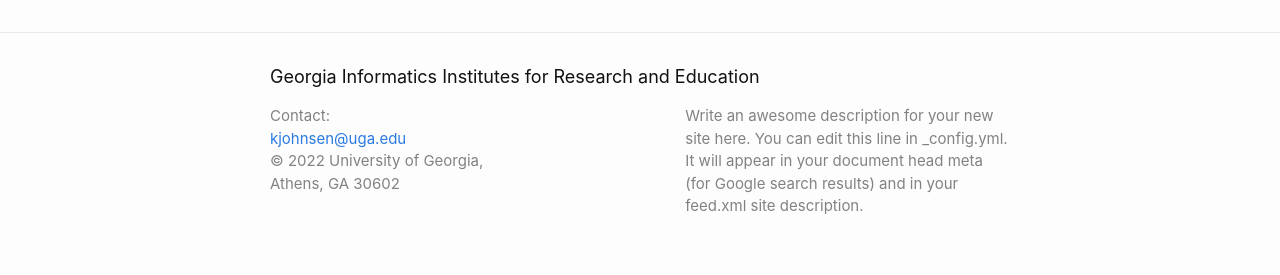
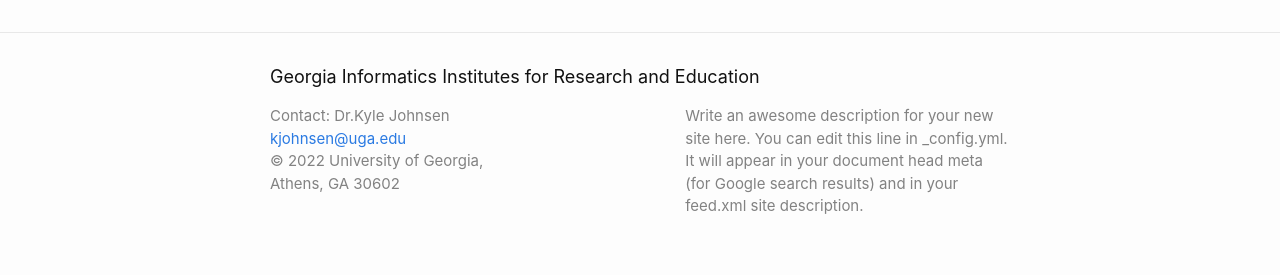
Before and after one commit to Georgia-Informatics-Institutes/Georgia-Informatics-Institutes.github.io, a Jekyll site: the page built from index.markdown, in a window 1280 px wide. Shown: the part 788-1063 px from the top of the page. Built offline with Jekyll 4.4.1, drawn with Linux system fonts in a browser that asks for light colours.

Commit message:
Changed contact at bottom of page

```diff
--- a/_config.yml
+++ b/_config.yml
@@ -32,7 +32,7 @@
 
 # Fields minima uses, but are not defaulted with the jekyll new command.
 # Author is the default for posts, the Atom feed, and is used in the footer.
-author: "Contact:"
+author: "Contact: Dr.Kyle Johnsen"
 # facebook_username: universityofga
 # twitter_username: universityofga
 # instagram_username: universityofga
```
